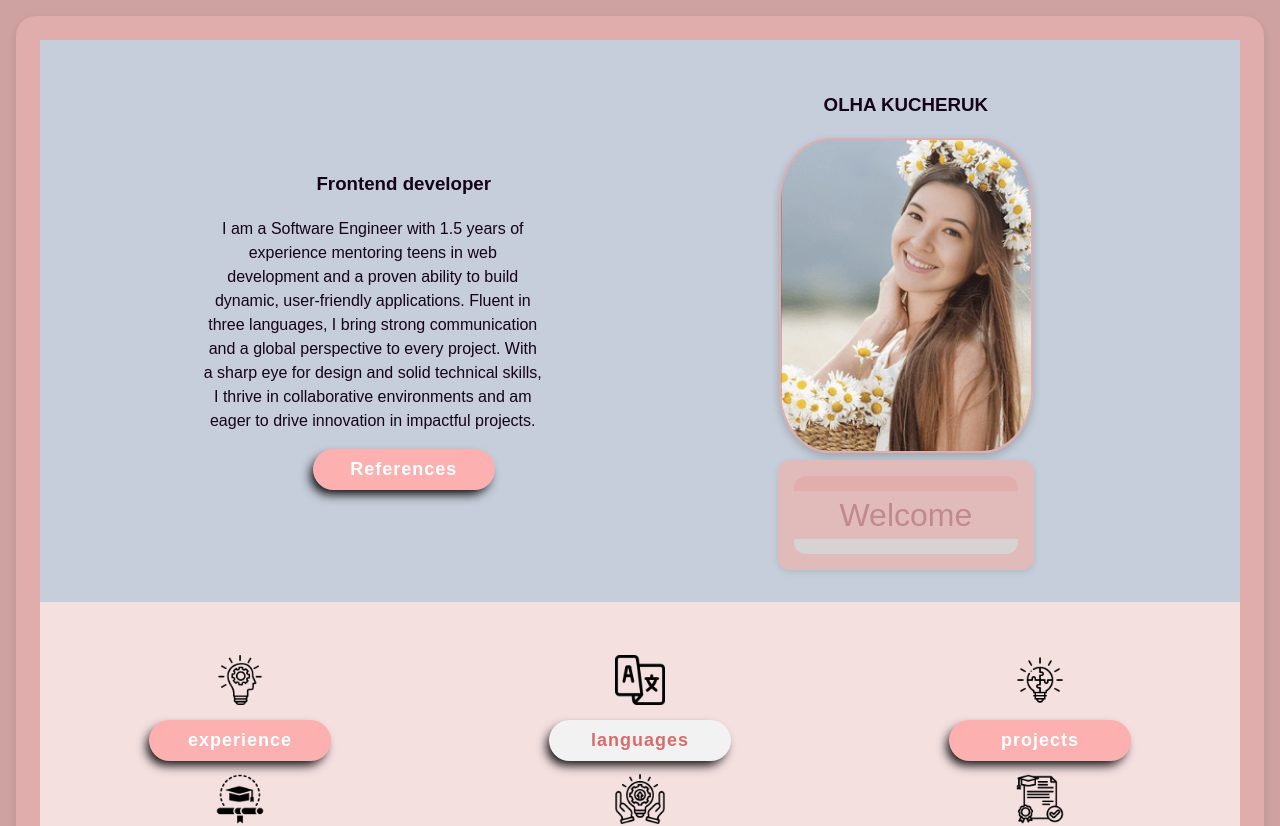
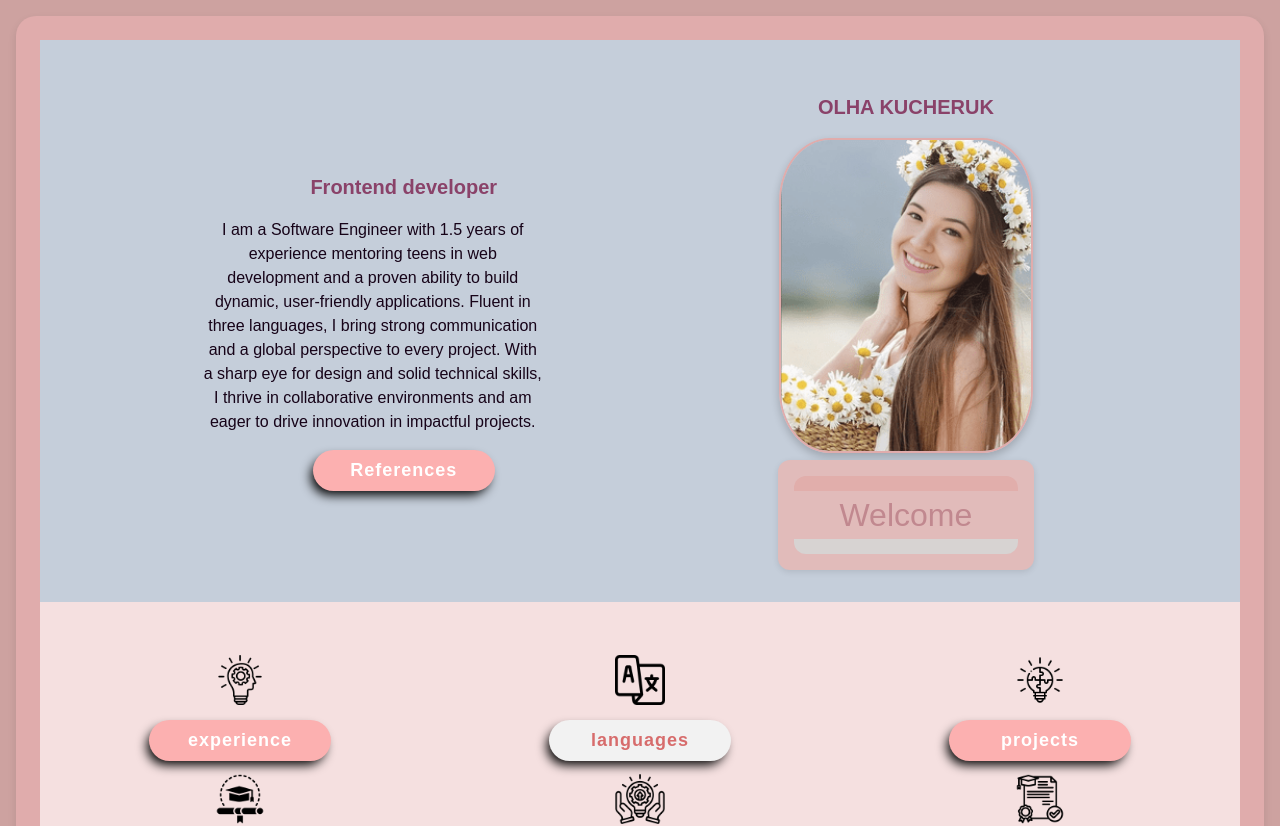
Before and after one commit to Olha36/portfolio, a React (Vite) app: page / in a window 1280 px wide. Shown: the top 826 px of the page. Built offline with nearby package versions, Linux system fonts and the light colour scheme.

Commit message:
fix card css

```diff
--- a/src/css/card.css
+++ b/src/css/card.css
@@ -1,10 +1,10 @@
-.card h2 {
+.card-title h2 {
   font-size: 1.875rem;
   margin-bottom: 1rem;
   color: #70304a;
 }
 
-.card h3 {
+.card-title h3 {
   font-size: 1.25rem;
   margin-bottom: 1rem;
   color: #8a4269;
```
